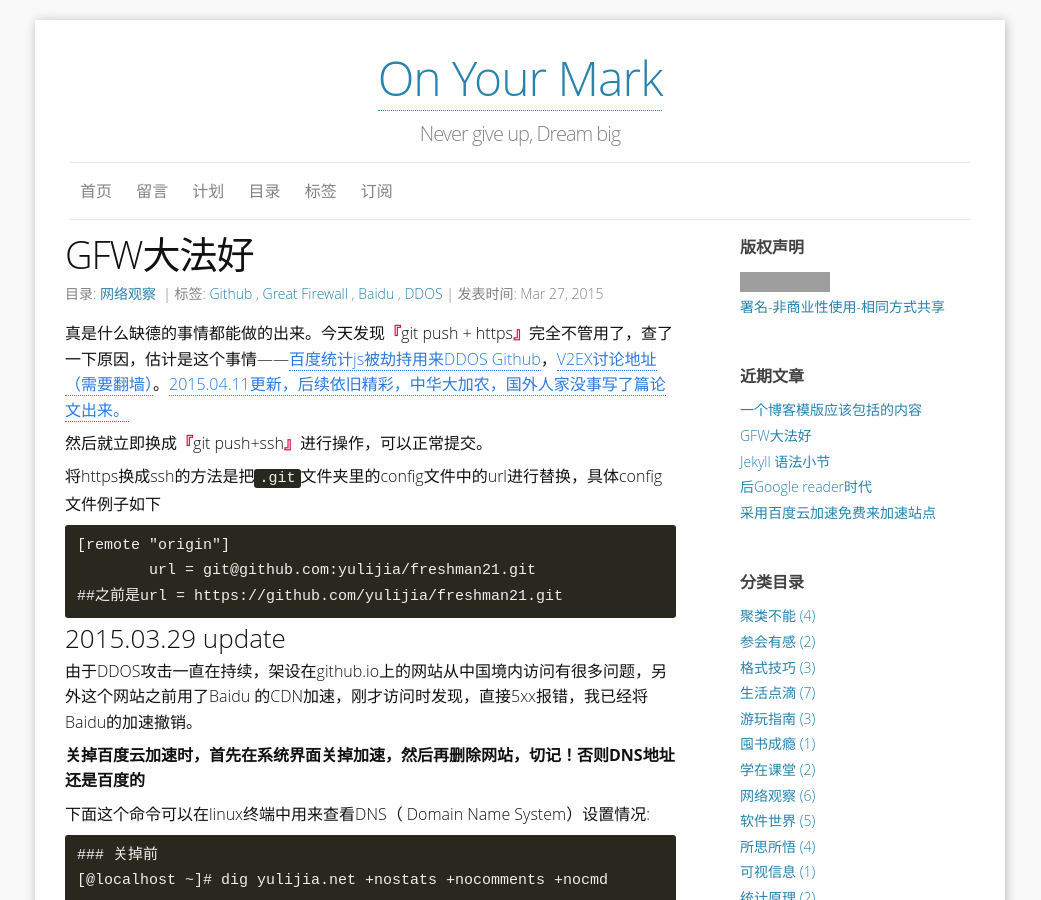
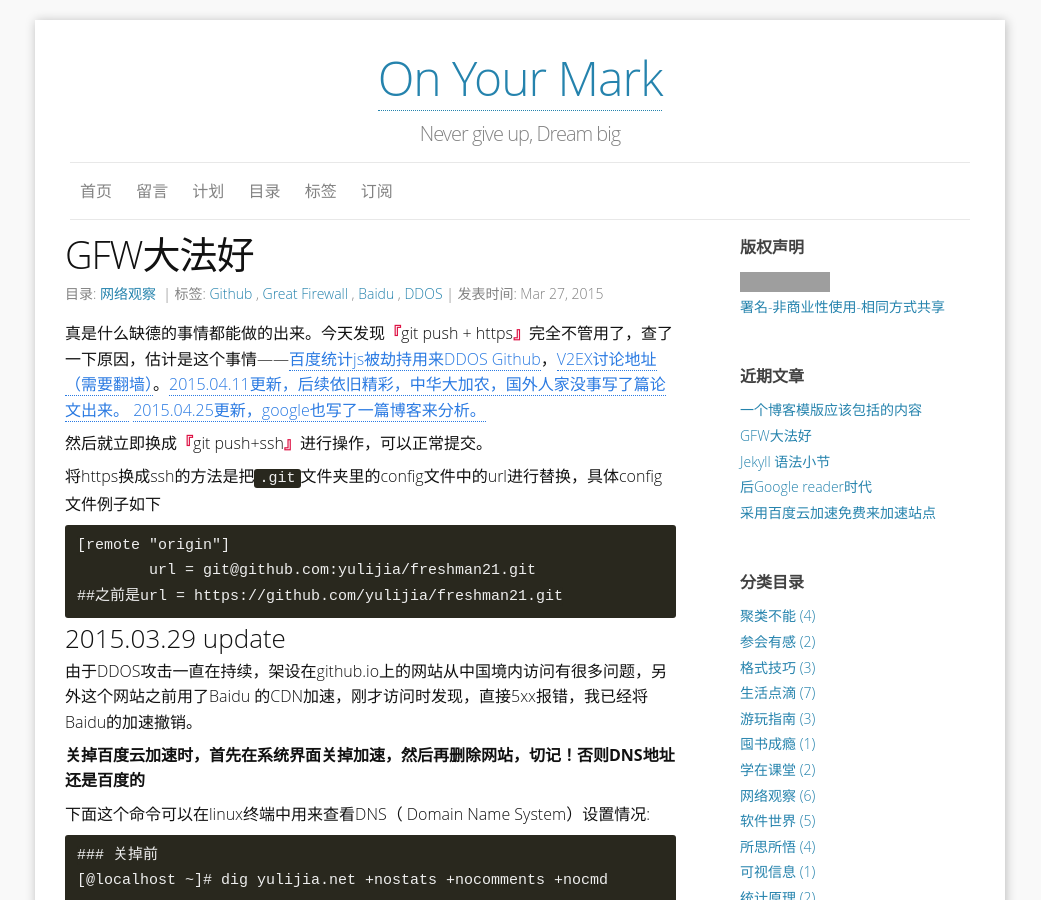
Before and after one commit to yulijia/cn, a Jekyll site: the page built from _posts/2015-03-27-GFW-is-evil.md, in a window 1280 px wide and 900 px high. Shown: the whole window, without its empty margins (120-1161 px from the left). Built offline with Jekyll 4.4.1, drawn with Linux system fonts in a browser that asks for light colours; some web fonts are replaced; comment, search, counter and statistics services are not loaded; grey boxes are pictures that could not be loaded.

Commit message:
update article

```diff
--- a/_posts/2015-03-27-GFW-is-evil.md
+++ b/_posts/2015-03-27-GFW-is-evil.md
@@ -11,7 +11,7 @@
 - DDOS
 ---
 
-真是什么缺德的事情都能做的出来。今天发现<q>git push + https</q>完全不管用了，查了一下原因，估计是这个事情——[百度统计js被劫持用来DDOS Github](http://drops.wooyun.org/papers/5398)，[V2EX讨论地址（需要翻墙）](http://www.v2ex.com/t/179695)。[2015.04.11更新，后续依旧精彩，中华大加农，国外人家没事写了篇论文出来。](http://citizenlab.org/2015/04/chinas-great-cannon/)
+真是什么缺德的事情都能做的出来。今天发现<q>git push + https</q>完全不管用了，查了一下原因，估计是这个事情——[百度统计js被劫持用来DDOS Github](http://drops.wooyun.org/papers/5398)，[V2EX讨论地址（需要翻墙）](http://www.v2ex.com/t/179695)。[2015.04.11更新，后续依旧精彩，中华大加农，国外人家没事写了篇论文出来。](http://citizenlab.org/2015/04/chinas-great-cannon/) [2015.04.25更新，google也写了一篇博客来分析。](http://googleonlinesecurity.blogspot.ch/2015/04/a-javascript-based-ddos-attack-as-seen.html)
 
 然后就立即换成<q>git push+ssh</q>进行操作，可以正常提交。
 
```
